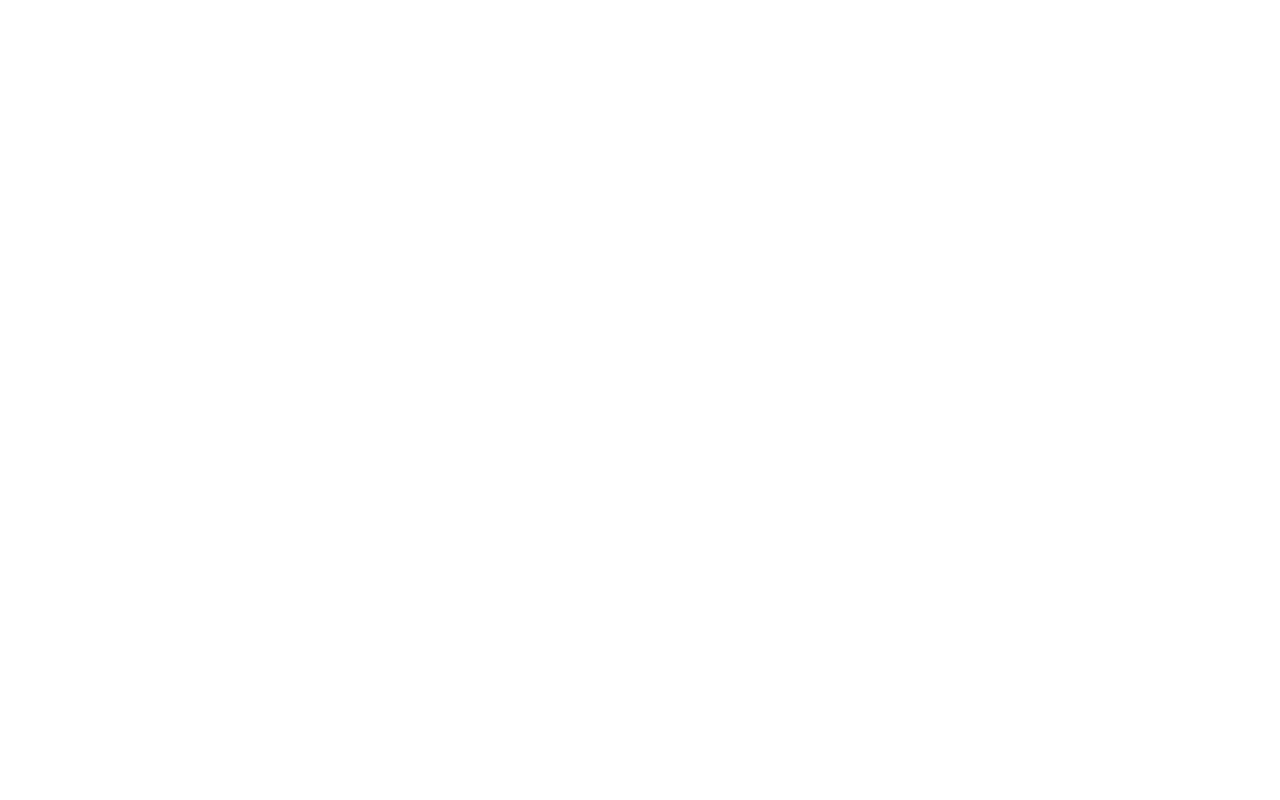
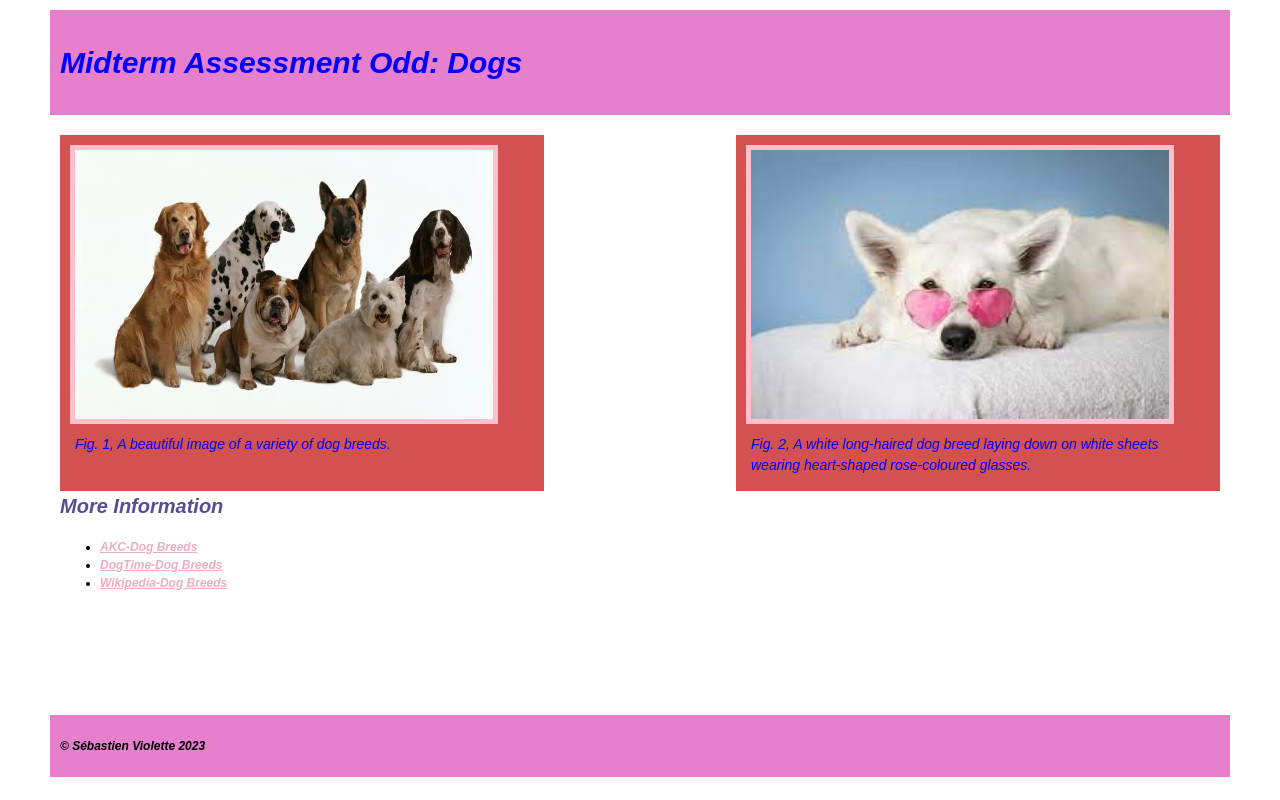
Before and after one commit to OricaRyu/midterm, a plain HTML site: page index.html in a window 1280 px wide. Drawn offline with Linux system fonts and the light colour scheme.

Commit message:
midtermOdd first commit

```diff
--- a/css/main.css
+++ b/css/main.css
@@ -0,0 +1,76 @@
+/*Sébastien Violette, Student Number: 8926847*/
+body{
+   width: 100%;
+   max-width: 1200px;
+   margin: auto;
+   font: normal italic bold 12px/1.5 Arial, Helvetica, Sans-serif;
+}
+
+.structural{
+    margin: 10px;
+    padding: 10px;
+}
+
+h1{
+    color: rgb(0,0,255);
+    font-size: 30px;
+}
+
+h2{
+    color: hsla(250, 60%, 30%, 0.8);
+    font-size: 20px;
+}
+
+main{
+    height: 70vh;
+}
+
+img{
+    border: 5px, solid pink;
+    width: 90%;
+    height: 80%;
+}
+
+#figure1, #figure2{
+    background-color: #d25151;
+    width: 40%;
+    height: 60%;
+    margin: auto;
+    padding: 10px;
+}
+
+#figure1{
+    float: left;
+}
+
+#figure2{
+    float: right;
+}
+
+section{
+    clear: both;
+}
+
+figcaption{
+    font-weight: 500;
+    font-size: 14px;
+    color: blue;
+    padding: 5px;
+}
+
+header, footer{
+    background-color: rgba(224, 95, 192, 0.8);
+}
+
+a{
+    color: hsl(340, 60%, 80%);
+}
+
+a:hover{
+    color: green;
+}
+
+ul{
+    list-style-type: black circle;
+    line-height: 1.5em;
+}
--- a/index.html
+++ b/index.html
@@ -1,11 +1,43 @@
+<!--Sébastien Violette, Student Number: 8926847-->
 <!DOCTYPE html>
 <html lang="en">
 <head>
     <meta charset="UTF-8">
     <meta name="viewport" content="width=device-width, initial-scale=1.0">
-    <title>Document</title>
+    <meta name="description" content="This page includes the requirements of midterm assessment 1 for the PROG1245-23F-Section8 class">
+    <meta name="keywords" content="dogs,midterm,assessment,dog breeds, midtermOdd">
+    <link rel="stylesheet" type="text/css" href="css/normalize.css">
+    <link rel="stylesheet" type="text/css" href="css/main.css">
+    <title>Midterm: Web Foundations - Creating a Web Page with CSS</title>
 </head>
 <body>
-
+    <header class="structural">
+        <h1>Midterm Assessment Odd: Dogs</h1>
+    </header>
+    <main class="structural">
+        <figure id="figure1">
+            <img src="images/dog-group.webp" alt="Various dog breeds." title="An image of various dog breeds.">
+            <figcaption id="fig1">
+                Fig. 1, A beautiful image of a variety of dog breeds.
+            </figcaption>
+        </figure>
+        <figure id="figure2">
+            <img src="images/dog1.jpg" alt="An image of a dog wearing rose coloured heart-shaped glasses." title="An image of a white, long-haired, dog breed wearing rose coloured heart-shaped glasses while laying down">
+            <figcaption id="fig2">
+                Fig. 2, A white long-haired dog breed laying down on white sheets wearing heart-shaped rose-coloured glasses.
+            </figcaption>
+        </figure>
+        <section>
+            <h2>More Information</h2>
+            <ul>
+                <li><a href="https://www.akc.org/dog-breeds/" title="AKC-Dog Breeds" target="_blank">AKC-Dog Breeds</a></li>
+                <li><a href="https://dogtime.com/dog-breeds" title="DogTime-Dog Breeds" target="_blank">DogTime-Dog Breeds</a></li>
+                <li><a href="https://en.wikipedia.org/wiki/List_of_dog_breeds" title="Wikipedia-Dog Breeds" target="_blank">Wikipedia-Dog Breeds</a></li>
+            </ul>
+        </section>
+    </main>
 </body>
+<footer class="structural">
+    <p> &copy; Sébastien Violette 2023</p>
+</footer>
 </html>
```
